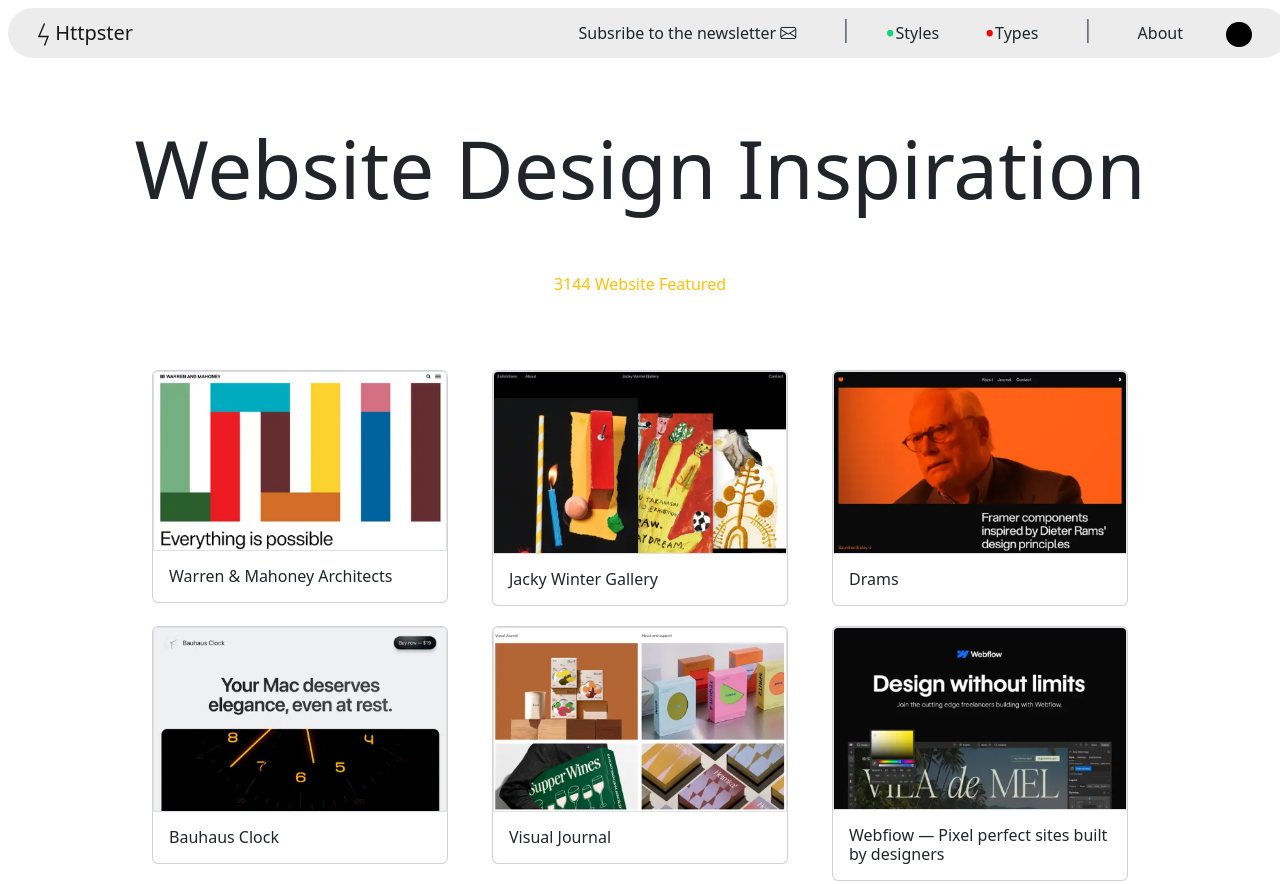
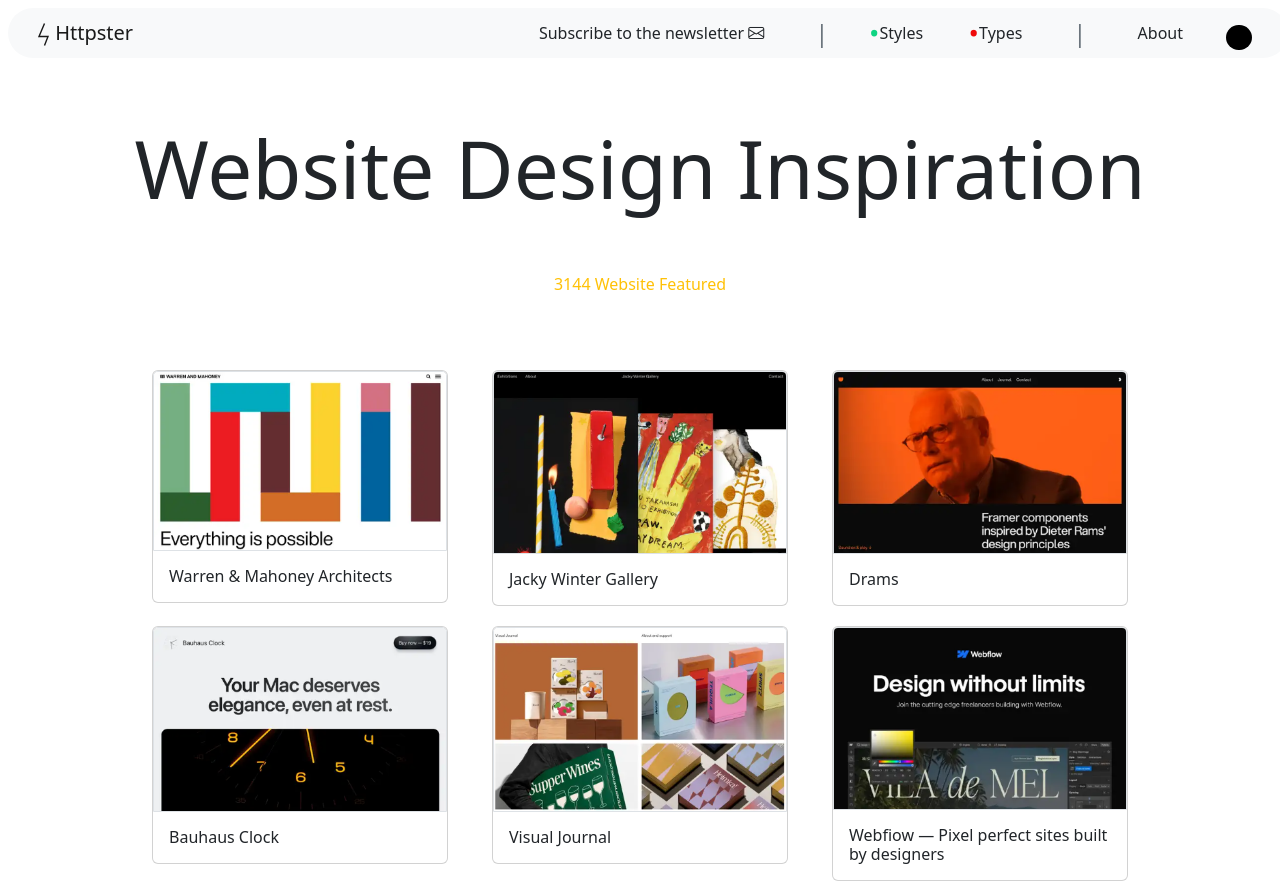
Before and after one commit to Amaldeep98/Httpster, a plain HTML site: page index.html in a window 1280 px wide. Shown: the top 884 px of the page. Drawn offline with nearby package versions, Linux system fonts and the light colour scheme.

Commit message:
final test commit

```diff
--- a/index.html
+++ b/index.html
@@ -4,41 +4,45 @@
     <meta charset="UTF-8">
     <meta name="viewport" content="width=device-width, initial-scale=1.0">
     <link rel="stylesheet" href="https://cdn.jsdelivr.net/npm/bootstrap@5.2.3/dist/css/bootstrap.min.css">
-    <link rel="stylesheet" href="https://cdn.jsdelivr.net/npm/bootstrap@5.2.3/dist/js/bootstrap.bundle.min.js">
     <link rel="stylesheet" href="https://cdn.jsdelivr.net/npm/bootstrap-icons@1.13.1/font/bootstrap-icons.min.css">
     <link rel="stylesheet" href="style.css">
     <title>Website Design inspiration | Httpster</title>
 </head>
 <body >
-    <nav class="navbar navbar-expand-lg  mt-2 rounded rounded-pill mx-2 p-1 pe-4 ">
-        <div class="container-fluid ">
-          <button class="btn nav-btn navbar-brand "><svg width="13" height="23" viewBox="0 0 13 23" fill="none" xmlns="http://www.w3.org/2000/svg" aria-hidden="true">
-            <path d="M7.5 0.5L2 13.5H11L7.5 22.5" stroke="currentColor" stroke-width="1.4" />
-          </svg> Httpster</i></button>
-          <button class="navbar-toggler" type="button" data-bs-toggle="collapse" data-bs-target="#navbarNav" aria-controls="navbarNav" aria-expanded="false" aria-label="Toggle navigation">
+    <nav class="navbar navbar-expand-lg mt-2 rounded-pill mx-2 p-1 pe-4 bg-light">
+        <div class="container-fluid">
+          <button class="btn nav-btn navbar-brand">
+            <svg width="13" height="23" viewBox="0 0 13 23" fill="none" xmlns="http://www.w3.org/2000/svg" aria-hidden="true">
+              <path d="M7.5 0.5L2 13.5H11L7.5 22.5" stroke="currentColor" stroke-width="1.4" />
+            </svg> Httpster
+          </button>
+          <button class="navbar-toggler" type="button" data-bs-toggle="collapse" data-bs-target="#navbarNav"
+                  aria-controls="navbarNav" aria-expanded="false" aria-label="Toggle navigation">
             <span class="navbar-toggler-icon"></span>
           </button>
-          <div class="collapse navbar-collapse d-flex justify-content-end" >
-            <ul class="navbar-nav" >
+          <div class="collapse navbar-collapse justify-content-end" id="navbarNav">
+            <ul class="navbar-nav align-items-center">
               <li class="nav-item">
-                <button class="btn nav-btn">Subsribe to the newsletter <i class="bi bi-envelope"></i></button>
+                <button class="btn nav-btn">Subscribe to the newsletter <i class="bi bi-envelope"></i></button>
+              </li>
+              <li class="nav-item px-2">
+                <h4 class="text-muted m-0 d-none d-lg-block">|</h4>
               </li>
               <li class="nav-item">
-                    <h4 class="text-muted">|</h4>
+                <button class="btn nav-btn small">Styles</button>
               </li>
               <li class="nav-item">
-                <button class="btn nav-btn small">Styles</i></button>
+                <button class="btn nav-btn small1">Types</button>
               </li>
-              <li class="nav-item">
-                <button class="btn nav-btn small1">Types</i></button>
+              <li class="nav-item px-2">
+                <h4 class="text-muted m-0 d-none d-lg-block">|</h4>
               </li>
-              <li class="nav-item">
-                <h4 class="text-muted">|</h4>
-          </li>
               <li class="nav-item">
                 <button class="btn nav-btn">About</button>
               </li>
-              <li><button class="btn nav-btn dot mt-2" id="mode"></button></li>
+              <li class="nav-item">
+                <button class="btn nav-btn dot mt-2" id="mode"></button>
+              </li>
             </ul>
           </div>
         </div>
@@ -380,5 +384,6 @@
         </div>
       </div>
     <script src="script.js"></script>
+    <script src="https://cdn.jsdelivr.net/npm/bootstrap@5.2.3/dist/js/bootstrap.bundle.min.js"></script>
 </body>
 </html>
--- a/script.js
+++ b/script.js
@@ -1,3 +1,4 @@
+
 var mode=document.getElementById("mode")
 mode.addEventListener("click",dmode)
 var x=1;
@@ -6,11 +7,12 @@
     if(x==1){
         document.body.style.backgroundColor="black"
         document.getElementById("web").style.color="white"
+        document.getElementById("mode").style.color="white"
         x=0;
     }else{
         document.body.style.backgroundColor="white"
         document.getElementById("web").style.color="black"
-
+        document.getElementById("mode").style.color="black"
         x=1
     }
 }
--- a/style.css
+++ b/style.css
@@ -39,9 +39,7 @@
     z-index: 999;
     width: 100%;
 }
-.navbar:hover{
 
-}
 .dot{
     background-color: black;
     height:25px;
@@ -51,13 +49,15 @@
     font-size: 80px;
 }
 @media only screen and (max-width:1000px){
-    .navbar-nav{
-        display: none;
-    }
+
     .box1{
         padding-top: 70px;
         font-size: 30px;
     }
+    .navbar-nav{
+        gap: 0px
+    }
+
 }
 .box{
     margin:10px;
```
Also changed, not shown: 1 other file.
